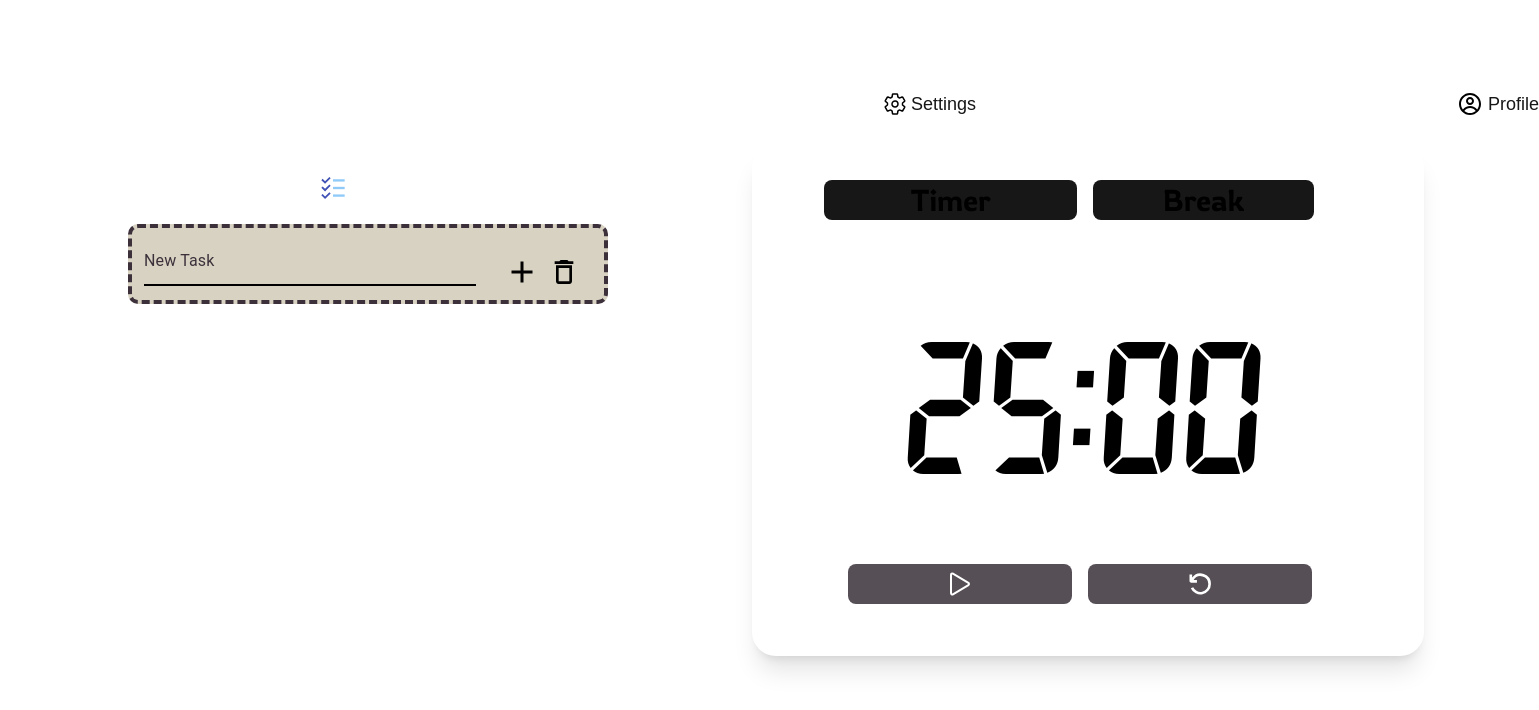
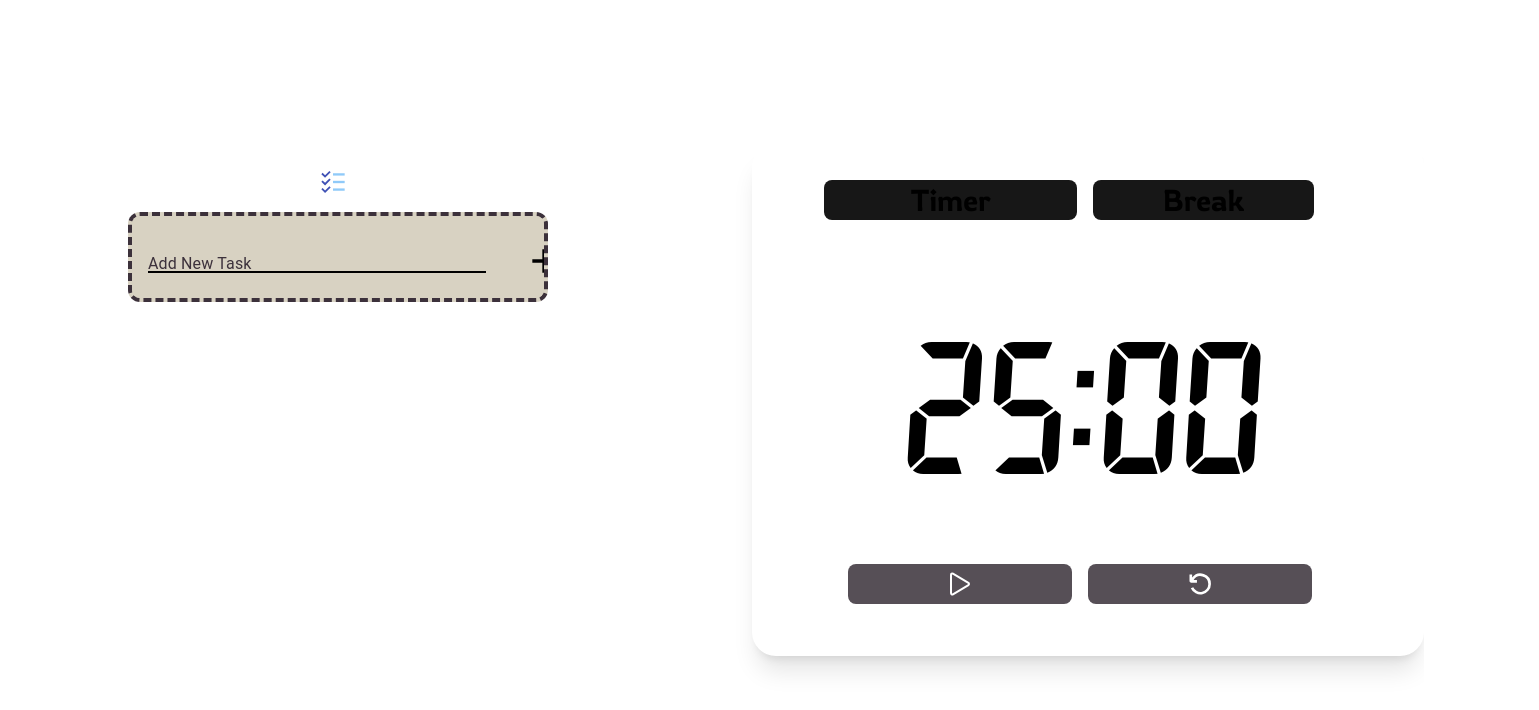
Before and after one commit to deveshshrestha20/Pomodoro-Timer, a Next.js app: page /home in a window 1280 px wide. Shown: the top 710 px of the page, 1539 px wide, since content can reach past the window. Built offline with nearby package versions, Linux system fonts and the light colour scheme.

Commit message:
Functionality added to the new tasks

```diff
--- a/next.config.ts
+++ b/next.config.ts
@@ -1,15 +1,21 @@
 import type { NextConfig } from "next";
 
 const nextConfig: NextConfig = {
+  // Redirect configuration
   async redirects() {
     return [
       {
-        source: '/',
-        destination: '/home',
+        source: "/",
+        destination: "/home",
         permanent: true, // This will create a 308 redirect
       },
     ];
   },
+
+  // Experimental features configuration
+  experimental: {
+    optimizeCss: true, // Enables CSS optimization
+  },
 };
 
 export default nextConfig;
--- a/package.json
+++ b/package.json
@@ -17,7 +17,8 @@
     "react": "19.0.0-rc-69d4b800-20241021",
     "react-dashed-box": "^1.0.1",
     "react-dom": "19.0.0-rc-69d4b800-20241021",
-    "react-icons": "^5.3.0"
+    "react-icons": "^5.3.0",
+    "uuid": "^11.0.2"
   },
   "devDependencies": {
     "@types/node": "^20",
--- /dev/null
+++ b/src/app/context/taskProvider.tsx
@@ -0,0 +1,48 @@
+"use client"
+
+import React, { createContext, ReactNode, useContext, useState } from "react";
+
+
+interface Task {
+    id: string;
+    task: string;
+    completed: boolean;
+    isEditing: boolean;
+  }
+
+interface taskContextType {
+    value: string;
+  setValue: React.Dispatch<React.SetStateAction<string>>,
+  tasks: Task[];
+  setTasks: React.Dispatch<React.SetStateAction<Task[]>>;
+}
+
+export const TaskContext = createContext<taskContextType>(null!);
+
+const TaskProvider: React.FC<{ children: ReactNode }> = ({ children }) => {
+  const [value, setValue] = useState<string>("");
+  const [tasks, setTasks] = useState<Task[]>([]);
+
+  return (
+    <TaskContext.Provider
+      value={{
+        tasks,
+        setTasks,
+        value,
+        setValue,
+      }}
+    >
+      {children}
+    </TaskContext.Provider>
+  );
+};
+
+export const useTaskContext = () => {
+  const context = useContext(TaskContext);
+  if (context === undefined) {
+    throw new Error("useTaskContext must be used within a TaskProvider");
+  }
+  return context;
+};
+
+export default TaskProvider;
--- a/src/app/home/TaskComponent/newTasks.tsx
+++ b/src/app/home/TaskComponent/newTasks.tsx
@@ -1,43 +1,98 @@
+"use client";
 import * as React from "react";
 import Box from "@mui/material/Box";
 import TextField from "@mui/material/TextField";
-import { MdOutlineAdd } from "react-icons/md";
-import { MdDeleteOutline } from "react-icons/md";
+import { MdDeleteOutline, MdOutlineAdd, MdOutlineEdit } from "react-icons/md";
+import { useTaskContext } from "@/app/context/taskProvider";
+import { v4 as uuidv4 } from "uuid";
 
 const NewTasks: React.FC = () => {
+  const { value, setValue, tasks, setTasks } = useTaskContext();
+  const [editableText, setEditableText] = React.useState("");
+  const editFieldRef = React.useRef<{ [key: string]: HTMLInputElement | null }>({});
+
+  const addTask = (todo: string) => {
+    setTasks([
+      ...tasks,
+      {
+        id: uuidv4(),
+        task: todo,
+        completed: false,
+        isEditing: false,
+      },
+    ]);
+    setValue("");
+  };
+
+  const handleSubmit = (e: React.MouseEvent<HTMLDivElement>) => {
+    e.preventDefault();
+    if (value.trim()) {
+      addTask(value);
+    } else {
+      console.log("The input field is empty.");
+    }
+  };
+
+  const handleDeleteClick = (taskID: string) => {
+    setTasks((prevTasks) => prevTasks.filter((task) => task.id !== taskID));
+  };
+
+  const handleEditClick = (taskID: string, currentTaskText: string) => {
+    setTasks((prevTasks) =>
+      prevTasks.map((task) =>
+        task.id === taskID ? { ...task, isEditing: true } : task
+      )
+    );
+    setEditableText(currentTaskText);
+
+    // Focus the input field after setting it to edit mode
+    setTimeout(() => {
+      editFieldRef.current[taskID]?.focus();
+    }, 0);
+  };
+
+  const handleSaveClick = (taskID: string) => {
+    if (editableText.trim()) {
+      setTasks((prevTasks) =>
+        prevTasks.map((task) =>
+          task.id === taskID
+            ? { ...task, task: editableText, isEditing: false }
+            : task
+        )
+      );
+    } else {
+      console.log("Edited text is empty.");
+    }
+  };
+
   return (
     <div>
       <Box
         component="section"
-        sx={{
-          p: 1.5,
-          border: "4px dashed #3c313b",
-          backgroundColor: "#D8D2C2",
-          borderRadius: "10px",
+        className="p-4 border-4 border-dashed border-[#3c313b] bg-[#D8D2C2] rounded-xl w-full flex flex-col items-start gap-2"
+        style={{
+          width: "420px",
+          maxHeight: "380px",
+          height: tasks.length > 0 ? `${160 + tasks.length * 37}px` : "90px",
+          overflowY: tasks.length * 50 > 300 ? "auto" : "hidden",
         }}
       >
-        <Box
-          component="form"
-          sx={{ "& > :not(style)": { m: 0, width: "25em", height: "3em" } }}
-          noValidate
-          autoComplete="off"
-        >
-          <div className="flex items-center ">
+        <div className="flex items-center mb-2">
           <TextField
             id="standard-basic"
-              label="New Task"
+            label="Add New Task"
             variant="standard"
             margin="none"
             color="info"
+            value={value}
+            onChange={(e: React.ChangeEvent<HTMLInputElement>) =>
+              setValue(e.target.value)
+            }
             InputLabelProps={{
               sx: {
-                  transform: "translate(0, 6px) scale(1)", // Initial label position
-                  "&.Mui-focused": {
-                    transform: "translate(0, -6px) scale(0.75)", // Position when focused
-                  },
-                  "&.MuiFormLabel-filled": {
-                    transform: "translate(0, -6px) scale(0.75)", // Position when filled
-                  },
+                color: "#3c313b",
+                "&.Mui-focused": { color: "#3c313b" },
+                "&.MuiFormLabel-filled": { color: "#3c313b" },
               },
             }}
             sx={{
@@ -52,27 +107,58 @@ const NewTasks: React.FC = () => {
               },
               "& .MuiInputBase-input": {
                 color: "#3c313b",
-                  padding: "2px 0", // Adjust padding for alignment
-                },
-                "& .MuiFormLabel-root": {
-                  color: "#3c313b",
-                },
-                "& .Mui-focused .MuiFormLabel-root": {
-                  color: "#3c313b",
-                },
-                "& .MuiInput-underline:hover:not(.Mui-disabled):before": {
-                  borderBottomColor: "#3c313b",
+                padding: "1px 0",
               },
             }}
           />
-            <div className="relative left-7 top-2">
-              <MdOutlineAdd className="text-black w-9 h-9" />
-            </div>
-            <div className="relative left-9 top-2">
-              <MdDeleteOutline className="text-black w-8 h-8" />
+          <div onClick={handleSubmit} className="relative left-9 top-2 cursor-pointer">
+            <MdOutlineAdd className="text-black w-11 h-10" />
           </div>
         </div>
-        </Box>
+
+        <div className="w-full mt-4">
+          <ul>
+            {tasks.map((task) => (
+              <li key={task.id}>
+                <div className="flex items-center">
+                  {task.isEditing ? (
+                    <TextField
+                      value={editableText}
+                      variant="outlined"
+                      size="small"
+                      onChange={(e) => setEditableText(e.target.value)}
+                      onBlur={() => handleSaveClick(task.id)}
+                      onKeyDown={(e) => {
+                        if (e.key === "Enter") {
+                          handleSaveClick(task.id);
+                        }
+                      }}
+                      inputRef={(input) => (editFieldRef.current[task.id] = input)}
+                      sx={{ width: "27em", marginBottom: "0.5em", marginTop: "0.2em" }}
+                    />
+                  ) : (
+                    <TextField
+                      value={task.task}
+                      variant="outlined"
+                      size="small"
+                      sx={{ width: "27em", marginBottom: "0.5em", marginTop: "0.2em" }}
+                      InputProps={{ readOnly: true }}
+                    />
+                  )}
+                  <div className="cursor-pointer" onClick={() => handleDeleteClick(task.id)}>
+                    <MdDeleteOutline aria-label="Delete Task" className="text-black w-8 h-8" />
+                  </div>
+                  <div
+                    className="cursor-pointer"
+                    onClick={() => handleEditClick(task.id, task.task)}
+                  >
+                    <MdOutlineEdit className="text-black w-8 h-8" />
+                  </div>
+                </div>
+              </li>
+            ))}
+          </ul>
+        </div>
       </Box>
     </div>
   );
--- a/src/app/home/TaskComponent/tasks.tsx
+++ b/src/app/home/TaskComponent/tasks.tsx
@@ -1,17 +1,23 @@
-import React from 'react'
+import React from "react";
 import { FcTodoList } from "react-icons/fc";
+import NewTasks from "./newTasks";
 
-
-const Tasks:React.FC = () => {
+const Tasks: React.FC = () => {
   return (
-<div className='h-14 w-[30rem] bg-clockground flex items-center justify-center rounded-lg'>
-    <div className='flex items-center  space-x-2'>
-        <FcTodoList className='h-9 w-7' />
-        <button className='text-background text-2xl text-center font-medium'>Tasks</button>
+    <div>
+      <div className="h-11 w-[30rem] bg-clockground flex items-center justify-center rounded-lg">
+        <div className="flex items-center  space-x-2">
+          <FcTodoList className="h-9 w-7" />
+          <button className="text-background text-2xl text-center font-medium">
+            Tasks
+          </button>
+        </div>
+      </div>
+      <div className="pt-2">
+        <NewTasks />
+      </div>
     </div>
-
-</div>
-  )
-}
+  );
+};
 
 export default Tasks;
--- a/src/app/home/countdownTimer.tsx
+++ b/src/app/home/countdownTimer.tsx
@@ -1,6 +1,6 @@
 /* eslint-disable @typescript-eslint/no-unused-vars */
 "use client";
-import React, { useState,useEffect } from "react";
+import React, { useEffect } from "react";
 import { IoPlayOutline } from "react-icons/io5";
 import { VscDebugRestart } from "react-icons/vsc";
 import { CiPause1 } from "react-icons/ci";
--- a/src/app/home/page.tsx
+++ b/src/app/home/page.tsx
@@ -5,7 +5,7 @@ import PomodoroTimer from './pomodoroTimer';
 import Settings from './settings';
 import Profile from './profile';
 import Tasks from './TaskComponent/tasks';
-import NewTasks from './TaskComponent/newTasks';
+
 
 
 
@@ -14,17 +14,14 @@ import NewTasks from './TaskComponent/newTasks';
 const Home = () => {
   return (
     <div className='relative  h-screen w-screen '>
-       <div className="absolute top-16 right-1/2 transform translate-x-[21rem]">
+       {/* <div className="absolute top-16 right-1/2 transform translate-x-[21rem]">
         <Settings />
       </div>
       <div className='absolute top-[5.6rem] left-[91rem]'>
         <Profile/>
-      </div>
+      </div> */}
       <div className='absolute top-40 left-[8rem] text-md '>
         <Tasks/>
-        <div className='pt-2'>
-        <NewTasks/>
-        </div>
 
       </div>
 
--- a/src/app/layout.tsx
+++ b/src/app/layout.tsx
@@ -2,6 +2,7 @@ import type { Metadata } from "next";
 import localFont from "next/font/local";
 import "./globals.css";
 import TimeProvider from "./context/breakTimeProvider";
+import TaskProvider from "./context/taskProvider";
 
 const geistSans = localFont({
   src: "./fonts/GeistVF.woff",
@@ -30,9 +31,8 @@ export default function RootLayout({
         className={`${geistSans.variable} ${geistMono.variable} antialiased`}
       >
         <TimeProvider>
-         {children}
+          <TaskProvider>{children}</TaskProvider>
         </TimeProvider>
-
       </body>
     </html>
   );
```
Also changed, not shown: 1 other file (tests, documents, lock files or other folders). Lines whose indentation alone changed are shown as unchanged.
